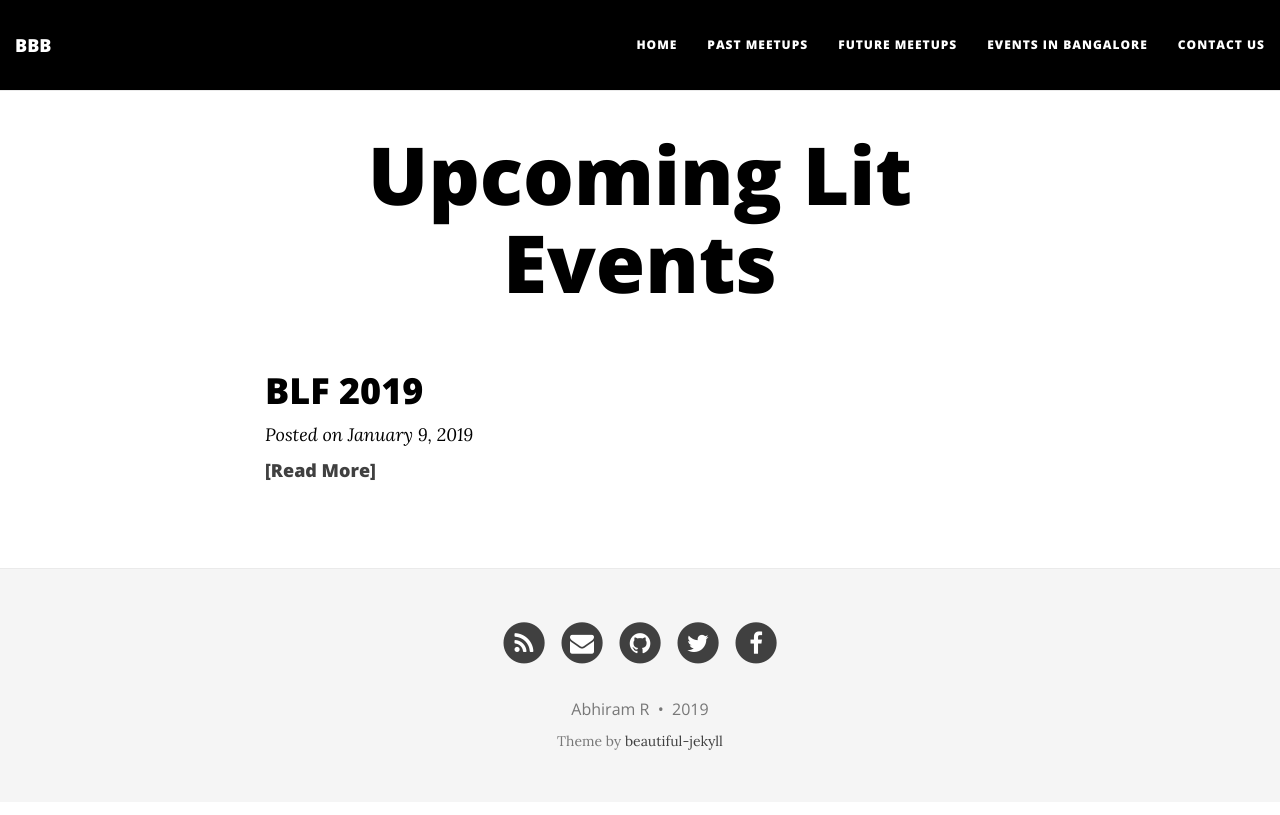
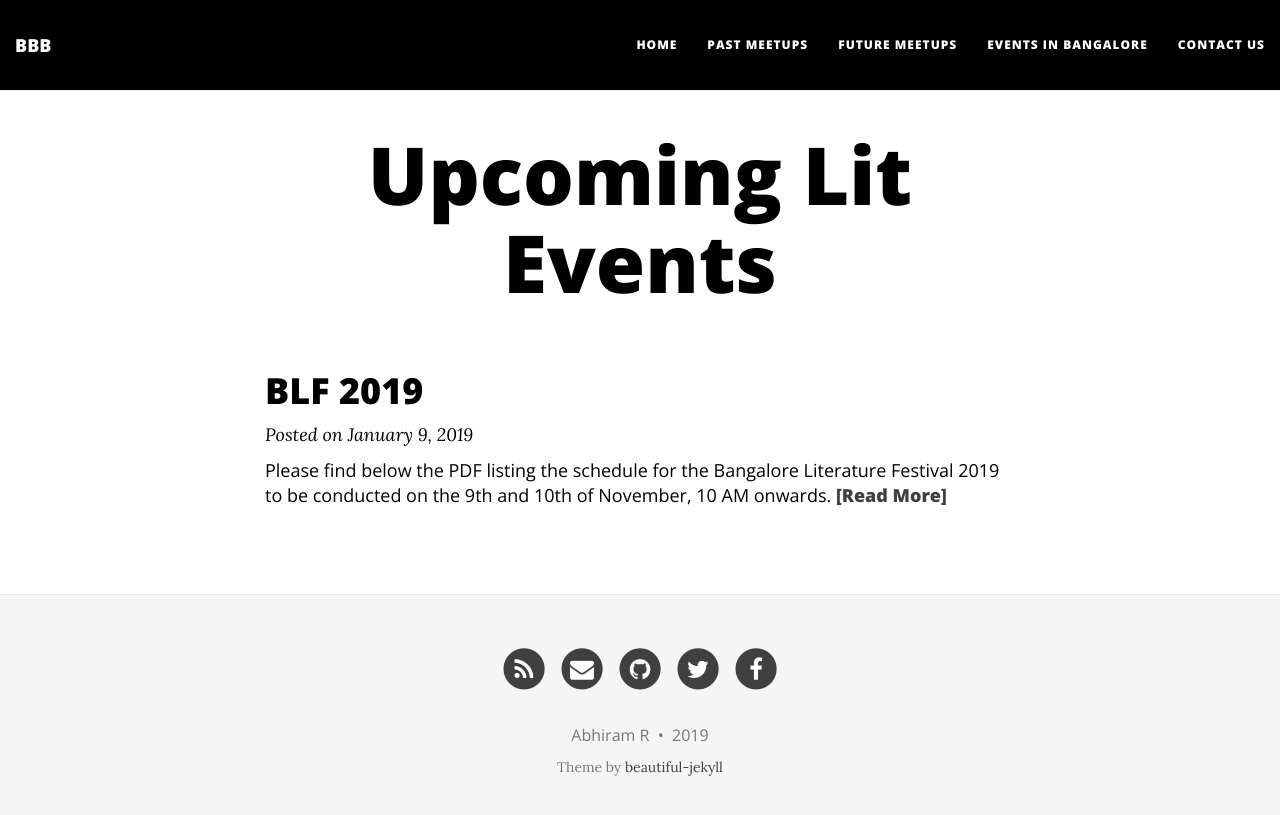
Before and after one commit to brokebibliophiles/brokebibliophiles.github.io, a Jekyll site: the page built from lit-events.html, in a window 1280 px wide. Shown: the top 815 px of the page. Built offline with Jekyll 4.4.1, drawn with Linux system fonts in a browser that asks for light colours; nearby versions of some CDN libraries.

Commit message:
Fixed dependencies and PDF

```diff
--- a/_litevent/2019-1-09-BLF.md
+++ b/_litevent/2019-1-09-BLF.md
@@ -3,9 +3,14 @@ title: BLF 2019
 layout: default
 comments: true
 ---
-<div class="container" role="main" style="
+<!-- <div class="container" role="main" style="
     margin-left: 0%;
 "><object data="../data/BLF2019.pdf" width="100%" height="1000" type='application/pdf'/>
+</div> -->
+<b>Please find below the PDF listing the schedule for the Bangalore Literature Festival 2019 to be conducted on the 9th and 10th of November, 10 AM onwards.</b>
+<hr/>
+<div style="margin-left:15%">
+<iframe src="https://drive.google.com/file/d/1t8J0cHfZNvhwkulpUk3VCiMOPMVgoL9o/preview?usp=sharing" width="800em" height="800em"></iframe>
 </div>
 
 
```
Also changed, not shown: Gemfile.lock.
